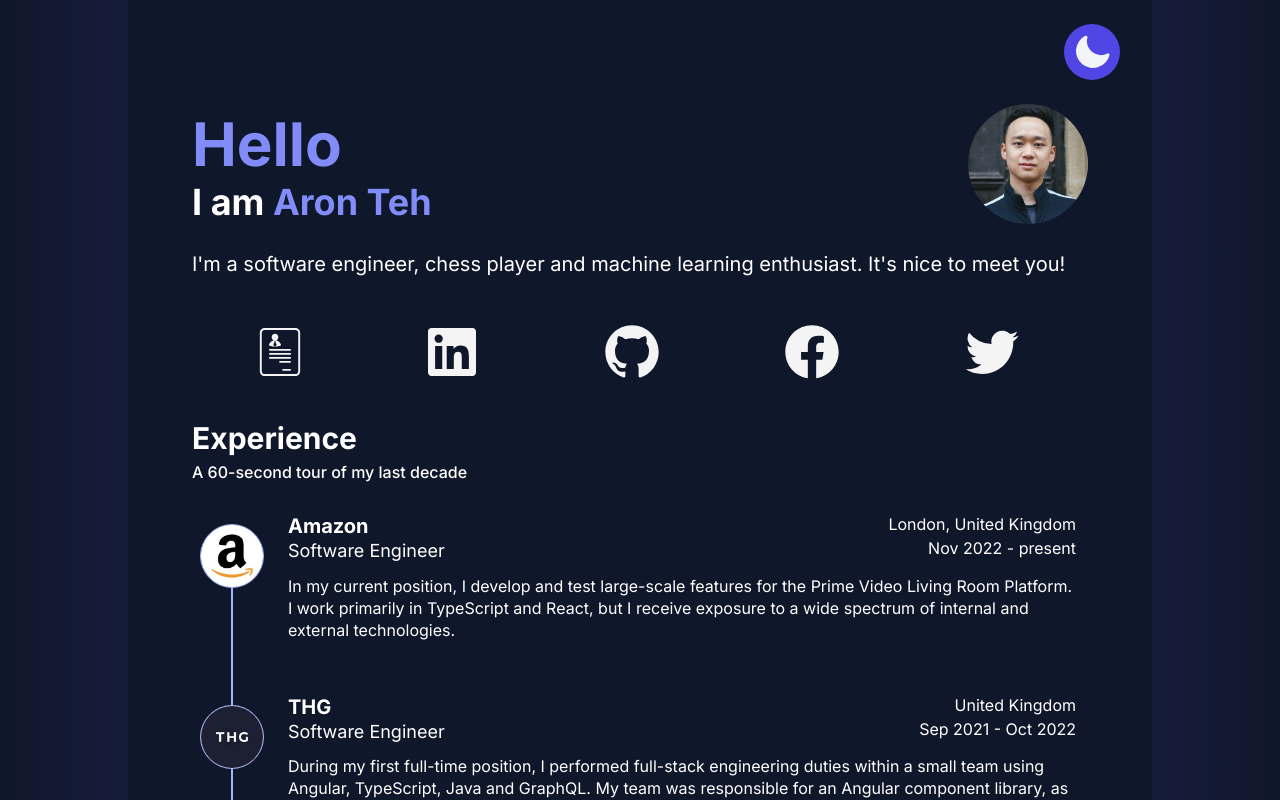
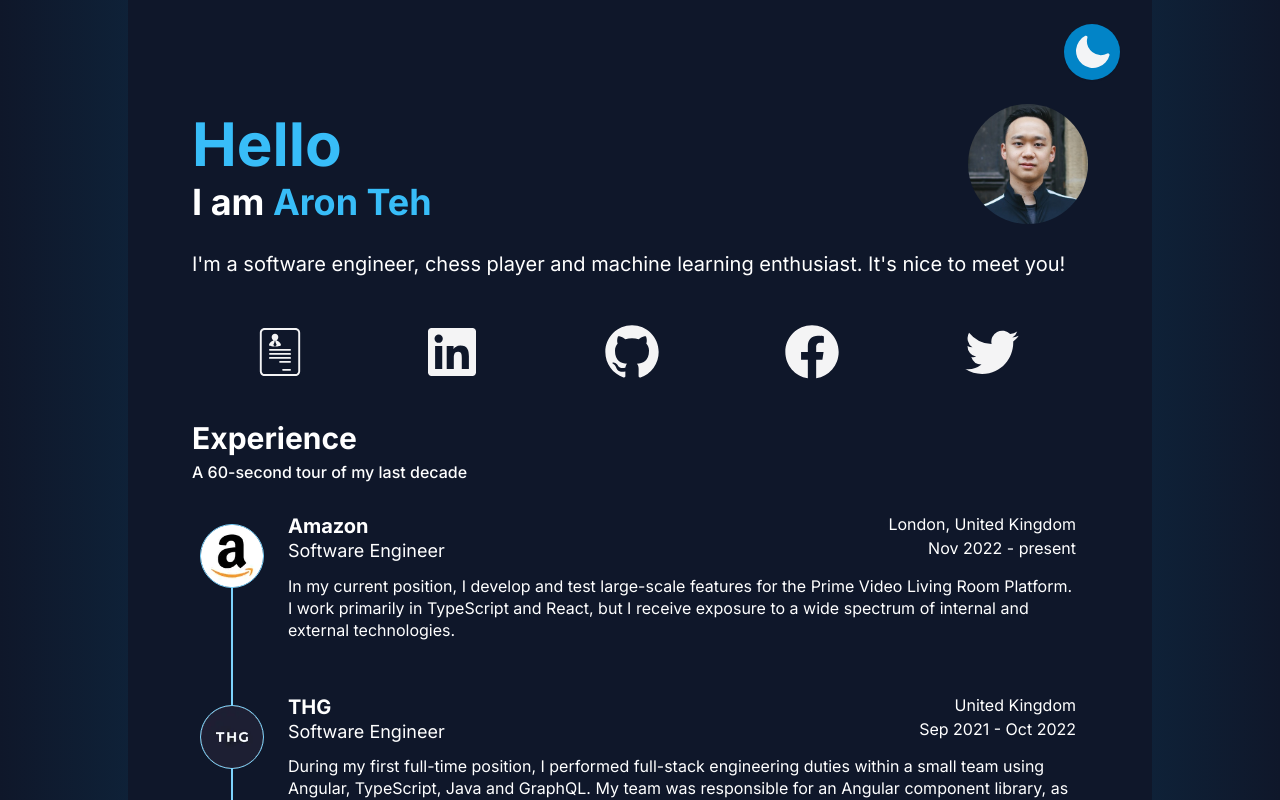
Before and after one commit to Ellipsoul/portfolio-v2, a Next.js app: page / in a window 1280 px wide. Shown: the top 800 px of the page. Built offline with nearby package versions, Linux system fonts and the light colour scheme.

Commit message:
Experimenting with sky accent colour

```diff
--- a/tailwind.config.js
+++ b/tailwind.config.js
@@ -21,7 +21,7 @@ module.exports = {
         plain: colors.white,
         shade: colors.gray,
         primary: colors.slate,
-        accent: colors.indigo,
+        accent: colors.sky,
         // secondary: colors.zinc,
       },
     },
```
